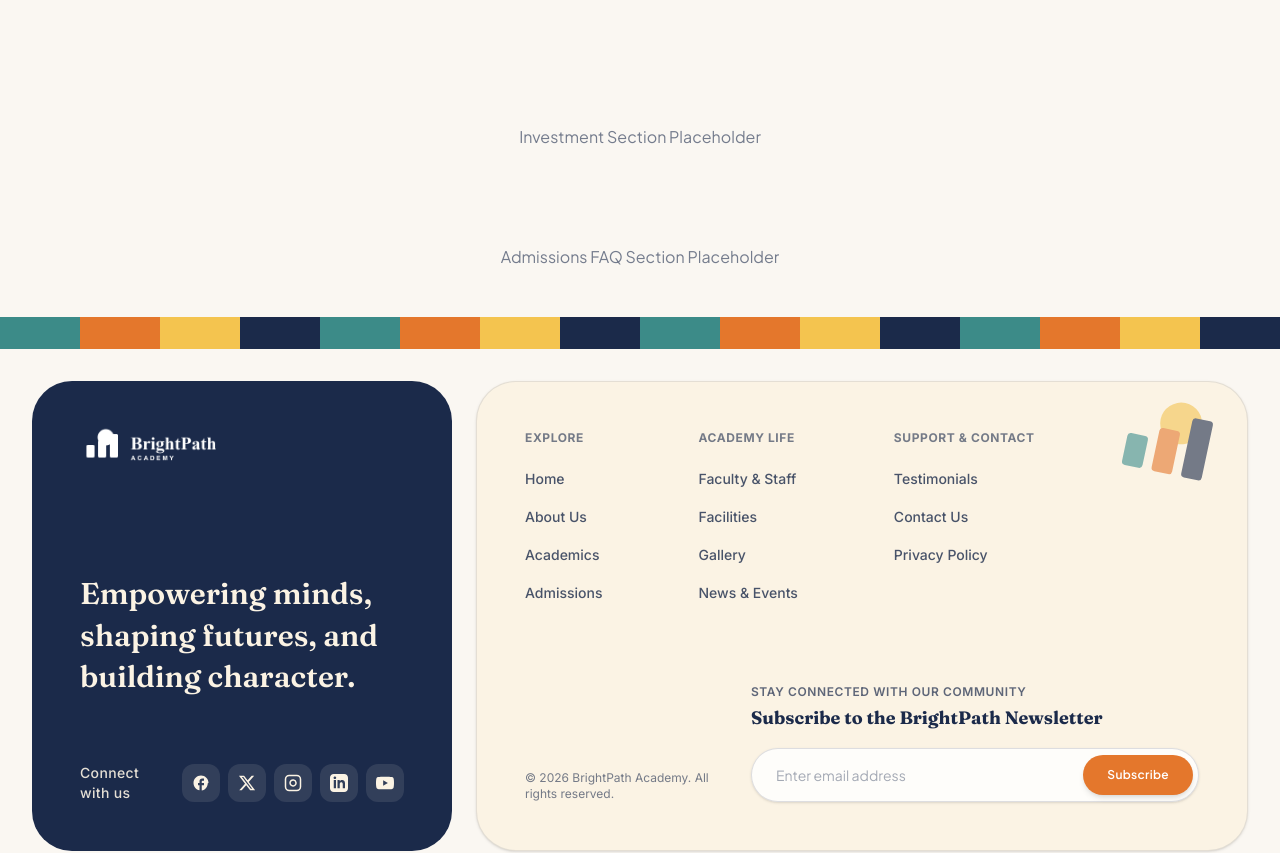
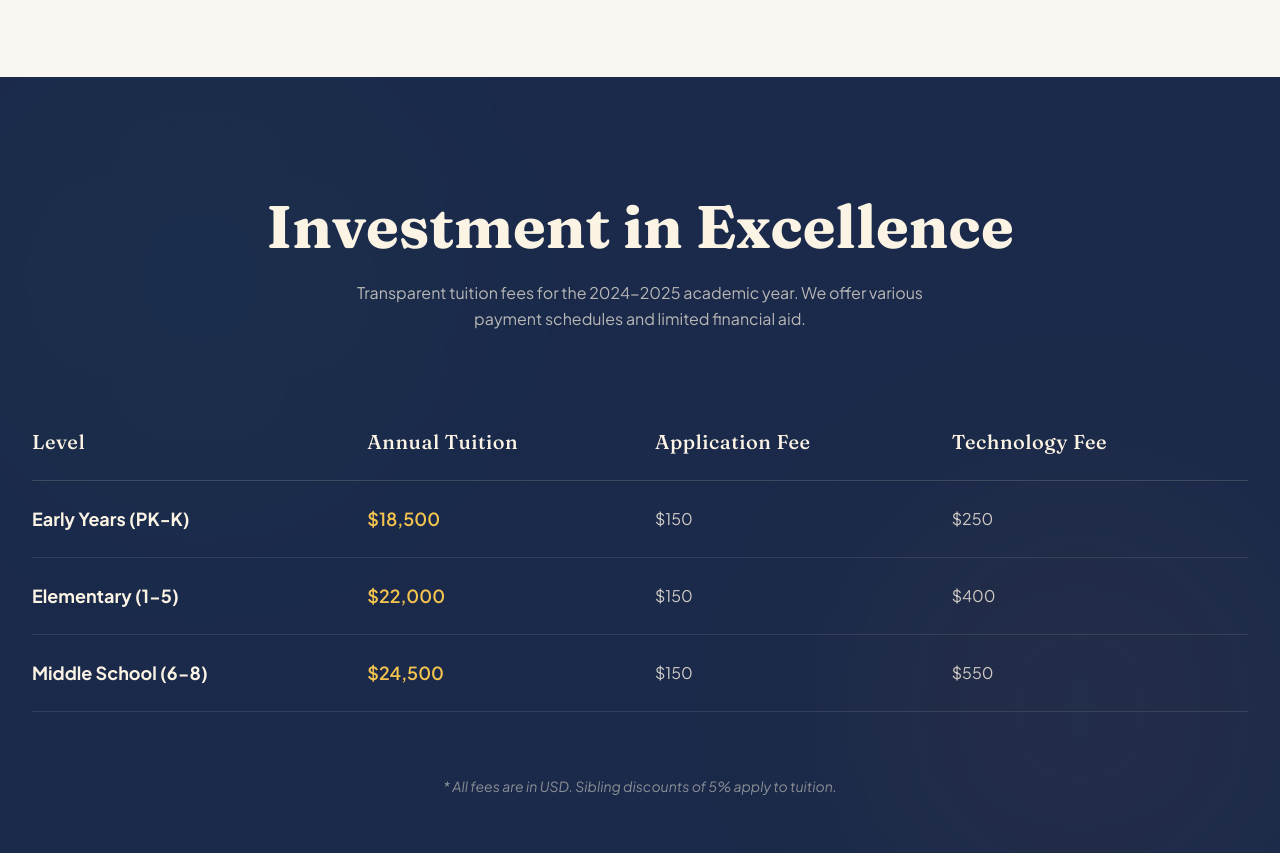
Before and after one commit to Taztahir/BrightPath-Academy, a React (Vite) app: page /admissions in a window 1280 px wide. Shown: the part 2220-3073 px from the top of the page. Built offline with nearby package versions, Linux system fonts and the light colour scheme.

Commit message:
implmented the Investment section

```diff
--- a/src/components/admission/Investment.tsx
+++ b/src/components/admission/Investment.tsx
@@ -1,7 +1,150 @@
+import { motion } from 'framer-motion'
+
+interface TuitionRow {
+  level: string
+  tuition: string
+  appFee: string
+  techFee: string
+}
+
+const TUITION_DATA: TuitionRow[] = [
+  {
+    level: 'Early Years (PK-K)',
+    tuition: '$18,500',
+    appFee: '$150',
+    techFee: '$250'
+  },
+  {
+    level: 'Elementary (1-5)',
+    tuition: '$22,000',
+    appFee: '$150',
+    techFee: '$400'
+  },
+  {
+    level: 'Middle School (6-8)',
+    tuition: '$24,500',
+    appFee: '$150',
+    techFee: '$550'
+  }
+]
+
 export default function Investment() {
   return (
-    <div className="py-12 text-center bg-[#FAF7F2]">
-      <p className="text-academy-navy/60">Investment Section Placeholder</p>
-    </div>
+    <section className="relative w-full bg-[#1B2A4A] py-20 lg:py-28 overflow-hidden text-academy-cream">
+
+      {/* Premium Ambient Glows */}
+      <div
+        className="absolute top-0 left-0 w-[400px] h-[400px] rounded-full bg-academy-teal/5 blur-[120px] pointer-events-none"
+        aria-hidden="true"
+      />
+      <div
+        className="absolute bottom-0 right-0 w-[400px] h-[400px] rounded-full bg-academy-burnt-orange/5 blur-[120px] pointer-events-none"
+        aria-hidden="true"
+      />
+
+      <div className="max-w-7xl mx-auto px-6 md:px-8 relative z-10">
+
+        {/* Header */}
+        <div className="text-center mb-16 space-y-4">
+          <motion.h2
+            className="font-fraunces text-4xl sm:text-5xl lg:text-6xl font-bold leading-tight"
+            initial={{ opacity: 0, y: 30 }}
+            whileInView={{ opacity: 1, y: 0 }}
+            viewport={{ once: true, margin: '-100px' }}
+            transition={{ duration: 0.7, ease: [0.16, 1, 0.3, 1] }}
+          >
+            Investment in Excellence
+          </motion.h2>
+
+          <motion.p
+            className="font-jakarta text-sm sm:text-base text-academy-cream/70 max-w-xl mx-auto leading-relaxed"
+            initial={{ opacity: 0, y: 20 }}
+            whileInView={{ opacity: 1, y: 0 }}
+            viewport={{ once: true, margin: '-100px' }}
+            transition={{ duration: 0.7, ease: [0.16, 1, 0.3, 1], delay: 0.15 }}
+          >
+            Transparent tuition fees for the 2024-2025 academic year. We offer various payment schedules and limited financial aid.
+          </motion.p>
+        </div>
+
+        {/* Desktop Table View */}
+        <motion.div
+          className="hidden md:block overflow-x-auto"
+          initial={{ opacity: 0, y: 30 }}
+          whileInView={{ opacity: 1, y: 0 }}
+          viewport={{ once: true, margin: '-100px' }}
+          transition={{ duration: 0.8, ease: [0.16, 1, 0.3, 1], delay: 0.2 }}
+        >
+          <table className="w-full text-left border-collapse mt-8">
+            <thead>
+              <tr className="border-b border-academy-cream/15">
+                <th className="pb-6 font-fraunces text-lg lg:text-xl font-medium tracking-wide">Level</th>
+                <th className="pb-6 font-fraunces text-lg lg:text-xl font-medium tracking-wide">Annual Tuition</th>
+                <th className="pb-6 font-fraunces text-lg lg:text-xl font-medium tracking-wide">Application Fee</th>
+                <th className="pb-6 font-fraunces text-lg lg:text-xl font-medium tracking-wide">Technology Fee</th>
+              </tr>
+            </thead>
+            <tbody>
+              {TUITION_DATA.map((row, index) => (
+                <tr
+                  key={index}
+                  className="border-b border-academy-cream/10 hover:bg-white/[0.02] transition-colors duration-200"
+                >
+                  <td className="py-6 font-jakarta font-bold text-base lg:text-lg">{row.level}</td>
+                  <td className="py-6 font-jakarta font-semibold text-academy-yellow text-base lg:text-lg">{row.tuition}</td>
+                  <td className="py-6 font-jakarta text-academy-cream/80 text-sm lg:text-base">{row.appFee}</td>
+                  <td className="py-6 font-jakarta text-academy-cream/80 text-sm lg:text-base">{row.techFee}</td>
+                </tr>
+              ))}
+            </tbody>
+          </table>
+        </motion.div>
+
+        {/* Mobile Cards View */}
+        <div className="block md:hidden space-y-6">
+          {TUITION_DATA.map((row, index) => (
+            <motion.div
+              key={index}
+              className="bg-white/[0.02] border border-academy-cream/10 rounded-2xl p-6 space-y-4"
+              initial={{ opacity: 0, y: 20 }}
+              whileInView={{ opacity: 1, y: 0 }}
+              viewport={{ once: true, margin: '-60px' }}
+              transition={{ duration: 0.5, ease: [0.16, 1, 0.3, 1], delay: index * 0.1 }}
+            >
+              <h3 className="font-fraunces text-xl font-bold border-b border-academy-cream/10 pb-2">
+                {row.level}
+              </h3>
+
+              <div className="flex justify-between items-center text-sm font-jakarta">
+                <span className="text-academy-cream/60">Annual Tuition</span>
+                <span className="font-bold text-academy-yellow text-base">{row.tuition}</span>
+              </div>
+
+              <div className="flex justify-between items-center text-sm font-jakarta">
+                <span className="text-academy-cream/60">Application Fee</span>
+                <span className="text-academy-cream/90">{row.appFee}</span>
+              </div>
+
+              <div className="flex justify-between items-center text-sm font-jakarta">
+                <span className="text-academy-cream/60">Technology Fee</span>
+                <span className="text-academy-cream/90">{row.techFee}</span>
+              </div>
+            </motion.div>
+          ))}
+        </div>
+
+        {/* Footnote */}
+        <motion.p
+          className="font-jakarta text-xs sm:text-sm text-academy-cream/50 text-center mt-12 lg:mt-16 block italic"
+          initial={{ opacity: 0 }}
+          whileInView={{ opacity: 1 }}
+          viewport={{ once: true }}
+          transition={{ duration: 0.6, delay: 0.4 }}
+        >
+          * All fees are in USD. Sibling discounts of 5% apply to tuition.
+        </motion.p>
+
+      </div>
+    </section>
   )
 }
```
